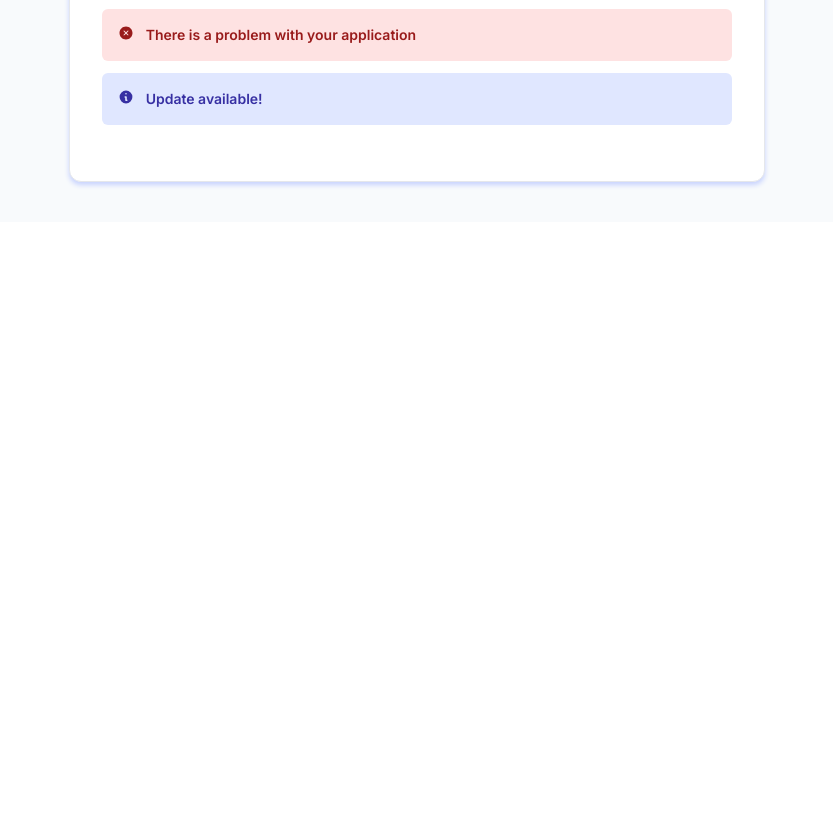
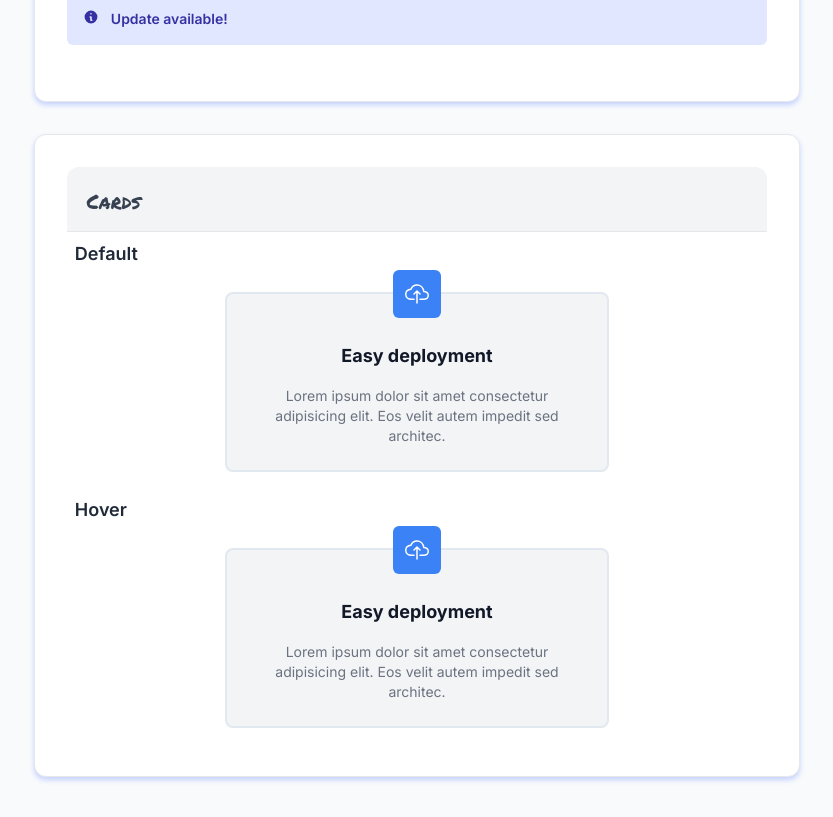
Before and after one commit to Isaacvf-dev/Component-Library, a React (Vite) app: page / in a window 1280 px wide. Shown: the part 1400-2217 px from the top of the page, without its empty margins (223-1056 px from the left). Before the commit the page ends 1622 px from the top, so only its background shows below. Built offline with nearby package versions, Linux system fonts and the light colour scheme.

Commit message:
Finished cards section

```diff
--- a/src/components/SectionContainer.jsx
+++ b/src/components/SectionContainer.jsx
@@ -3,7 +3,7 @@ import React from "react";
 export default function SectionContainer({children, title}) {
 
   return (
-    <section className="md:w-5/6">
+    <section className="md:w-11/12">
       <div className="bg-gray-100 border-b rounded-t-xl py-3 px-4 md:py-4 md:px-5">
         <h2 className="mt-1 text-xl text-gray-700 font-['Permanent_Marker']">
           {title}
--- a/src/components/SubSection.jsx
+++ b/src/components/SubSection.jsx
@@ -2,8 +2,8 @@ import React from "react";
 
 export default function SubSection( {title, children} ) {
   return (
-    <div>
-      <h3 className="text-lg font-semibold text-gray-800 pl-2 pt-2">
+    <div className="flex flex-col">
+      <h3 className="text-lg font-semibold text-gray-800 pl-2 py-2">
         {title.charAt(0).toUpperCase() + title.slice(1)}
       </h3>
       {children}
--- a/src/components/banners/BannerSection.jsx
+++ b/src/components/banners/BannerSection.jsx
@@ -2,7 +2,6 @@ import React from "react";
 import SectionContainer from "../SectionContainer";
 import SubSection from "../SubSection";
 import BannerType from "./BannerType";
-import Badge from "../badges/Badge";
 
 export default  function BannerSection() {
   return (
--- /dev/null
+++ b/src/components/cards/Card.jsx
@@ -0,0 +1,17 @@
+import React from "react";
+import { IoCloudUploadOutline } from "react-icons/io5";
+
+export default function Card({children, hover, }) {
+  return (
+    <div
+      className={`${hover ? 'hover:shadow-2xl' : ''} self-center text-center relative border-slate-200 border-2 rounded-lg p-6 my-4 bg-gray-100 max-w-[384px] cursor-pointer`}
+    >
+      <div className="absolute bg-blue-500 -top-6 left-1/2 transform -translate-x-1/2 p-3 rounded-md">
+        <IoCloudUploadOutline color="white" size={24}/>
+      </div>
+      <h4 className="mt-6 mb-4 text-lg text-gray-900 font-bold">Easy deployment</h4>
+      <p className="text-sm text-gray-500">{children}</p>
+
+    </div>
+  )
+}
--- /dev/null
+++ b/src/components/cards/CardSection.jsx
@@ -0,0 +1,22 @@
+import React from "react";
+import SectionContainer from "../SectionContainer";
+import SubSection from "../SubSection";
+import Card from "./Card";
+
+
+export default  function CardSection() {
+  return (
+    <SectionContainer title={'Cards'}>
+      <SubSection title='default'>
+        <Card>
+          Lorem ipsum dolor sit amet consectetur adipisicing elit. Eos velit autem impedit sed architec.
+        </Card>
+      </SubSection>
+      <SubSection title='hover'>
+        <Card hover={true}>
+          Lorem ipsum dolor sit amet consectetur adipisicing elit. Eos velit autem impedit sed architec.
+        </Card>
+      </SubSection>
+    </SectionContainer>
+  )
+}
--- a/src/components/pages/Body.jsx
+++ b/src/components/pages/Body.jsx
@@ -1,13 +1,17 @@
 import React from "react";
 import BadgeSection from "../badges/BadgeSection";
 import BannerSection from "../banners/BannerSection";
+import CardSection from "../cards/CardSection";
 
 export default function Body() {
   return (
     <main>
-      <div className="max-w-[900px]  flex flex-col gap-8 py-5 lg:py-10 px-4 lg:px-8 justify-center items-center mx-auto">
+      <div
+        className="max-w-[900px]  flex flex-col gap-8 py-5 lg:py-10 px-4 lg:px-8 justify-center items-center mx-auto"
+      >
         <BadgeSection />
         <BannerSection />
+        <CardSection />
       </div>
 
     </main>
```
